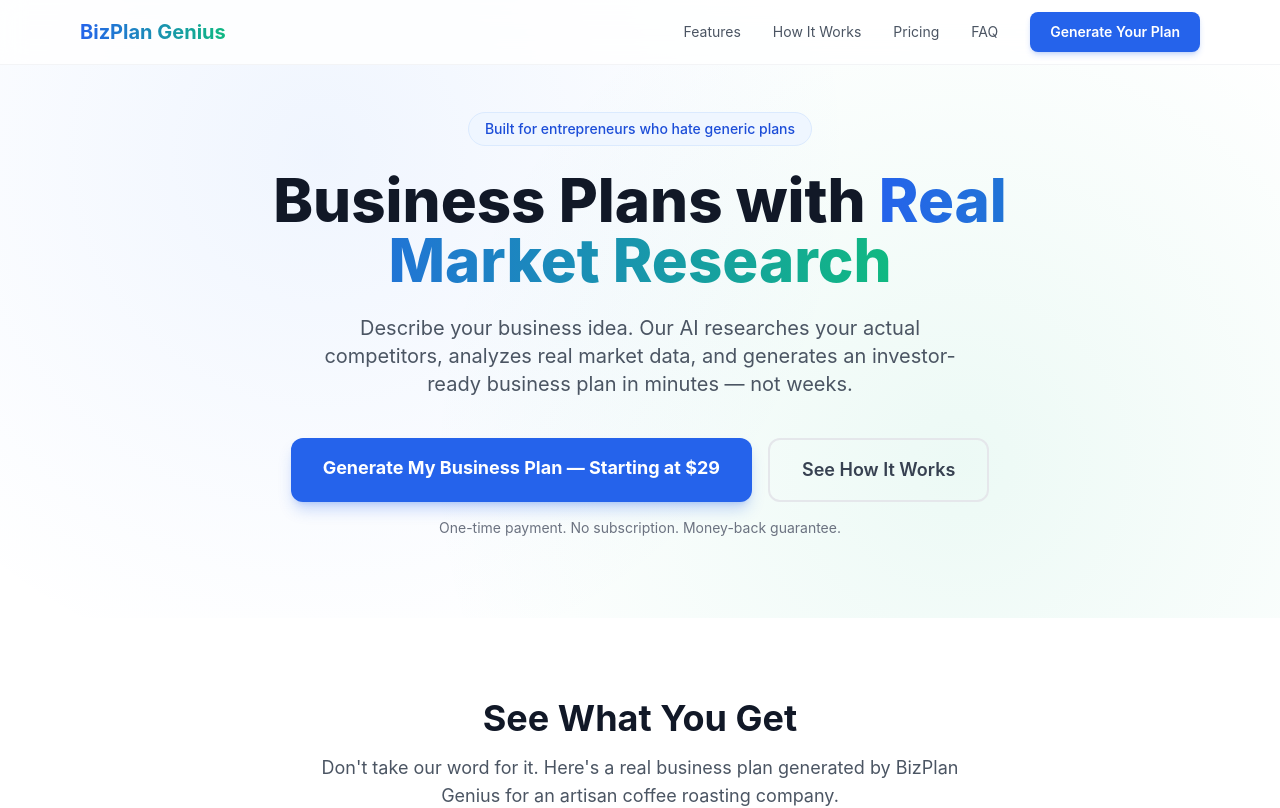
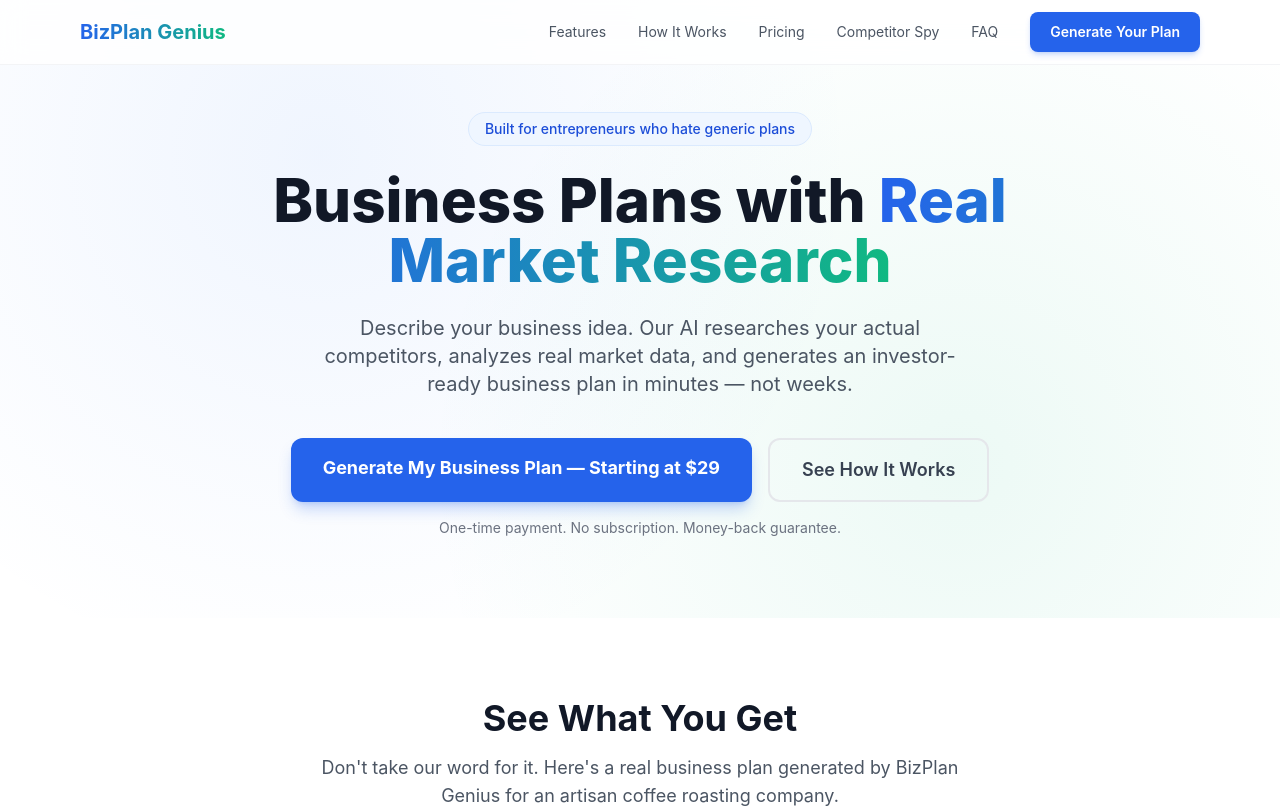
Before and after one commit to eadrianene-code/bizplangenius, a Next.js app in the folder bizplanai/: page / in a window 1280 px wide. Shown: the top 808 px of the page. Built offline with nearby package versions, Linux system fonts and the light colour scheme.

Commit message:
Update page.tsx

```diff
--- a/bizplanai/src/app/page.tsx
+++ b/bizplanai/src/app/page.tsx
@@ -6,6 +6,7 @@
   { href: '#features', label: 'Features' },
   { href: '#how-it-works', label: 'How It Works' },
   { href: '#pricing', label: 'Pricing' },
+  { href: '/spy', label: 'Competitor Spy' },
   { href: '#faq', label: 'FAQ' },
 ];
 
```
